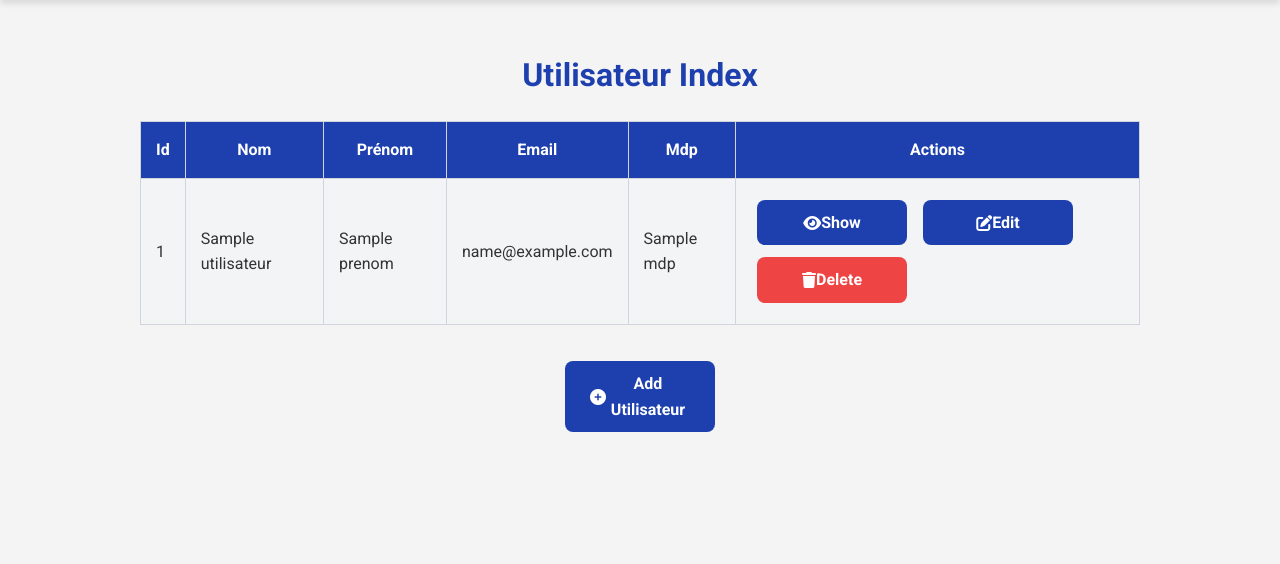
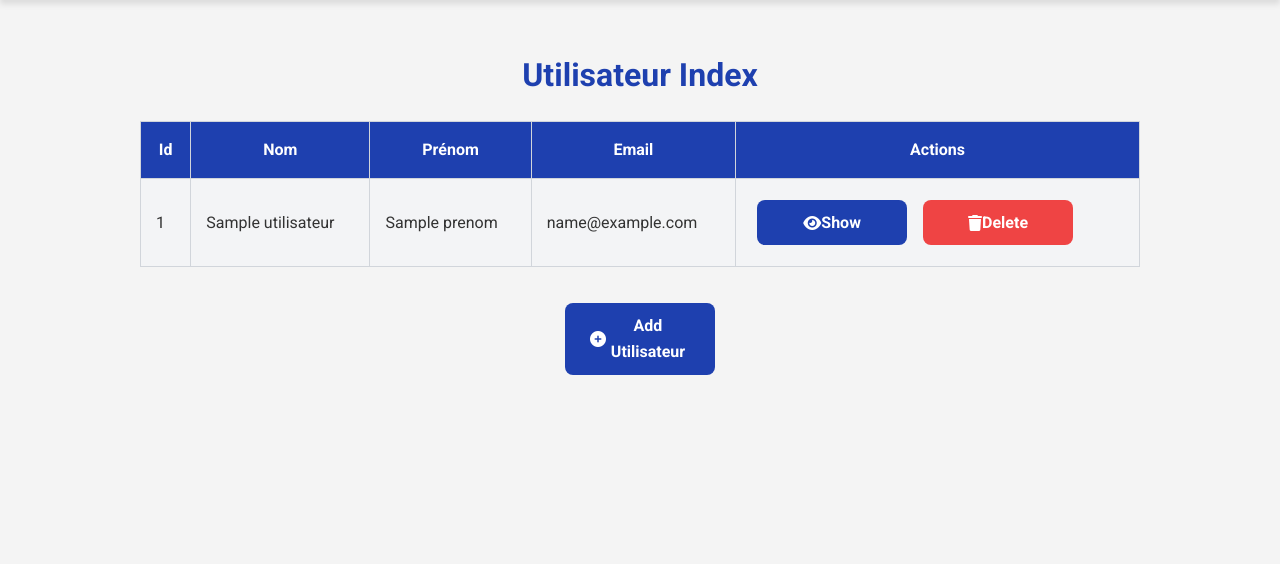
Before and after one commit to AdamBassoumi/Symfony_Project, a Symfony app: template templates/utilisateur/index.html.twig in a window 1280 px wide. Shown: the part 60-624 px from the top of the page. Run offline with Twig, Linux system fonts and the light colour scheme; the template is opened without the code that fills it: most values are stand-ins (such as "Sample title", 1, 10 or a date in 2020); some libraries are stand-ins or nearby versions.

Commit message:
Removed The Users Password From The Admins View

```diff
--- a/templates/home/index.html.twig
+++ b/templates/home/index.html.twig
@@ -56,7 +56,7 @@
         </section>
     </div>
 
-        {% if is_granted('ROLE_ADMIN') %}
+    {% if is_granted('ROLE_ADMIN') %}
         <p>You are an Admin!</p>
     {% elseif is_granted('ROLE_USER') %}
         <p>You are a Regular User!</p>
--- a/templates/utilisateur/index.html.twig
+++ b/templates/utilisateur/index.html.twig
@@ -11,7 +11,7 @@
         <table class="utilisateur-table">
             <thead>
                 <tr>
-                    <th>Id</th><th>Nom</th><th>Prénom</th><th>Email</th><th>Mdp</th><th>Actions</th>
+                    <th>Id</th><th>Nom</th><th>Prénom</th><th>Email</th><th>Actions</th>
                 </tr>
             </thead>
             <tbody>
@@ -21,13 +21,9 @@
                         <td>{{ utilisateur.nom }}</td>
                         <td>{{ utilisateur.prenom }}</td>
                         <td>{{ utilisateur.email }}</td>
-                        <td>{{ utilisateur.mdp }}</td>
                         <td>
                             <a href="{{ path('app_utilisateur_show', {'id': utilisateur.id}) }}" class="utilisateur-btn">
                                 <i class="fas fa-eye"></i> Show
-                            </a>
-                            <a href="{{ path('app_utilisateur_edit', {'id': utilisateur.id}) }}" class="utilisateur-btn">
-                                <i class="fas fa-edit"></i> Edit
                             </a>
                             <a href="{{ path('app_utilisateur_delete', {'id': utilisateur.id}) }}" class="utilisateur-delete-btn">
                                 <i class="fas fa-trash"></i> Delete
--- a/templates/utilisateur/show.html.twig
+++ b/templates/utilisateur/show.html.twig
@@ -28,10 +28,6 @@
                         <th>Email</th>
                         <td>{{ utilisateur.email }}</td>
                     </tr>
-                    <tr>
-                        <th>Mot de passe</th>
-                        <td>{{ utilisateur.mdp }}</td>
-                    </tr>
                 </tbody>
             </table>
         </div>
```
